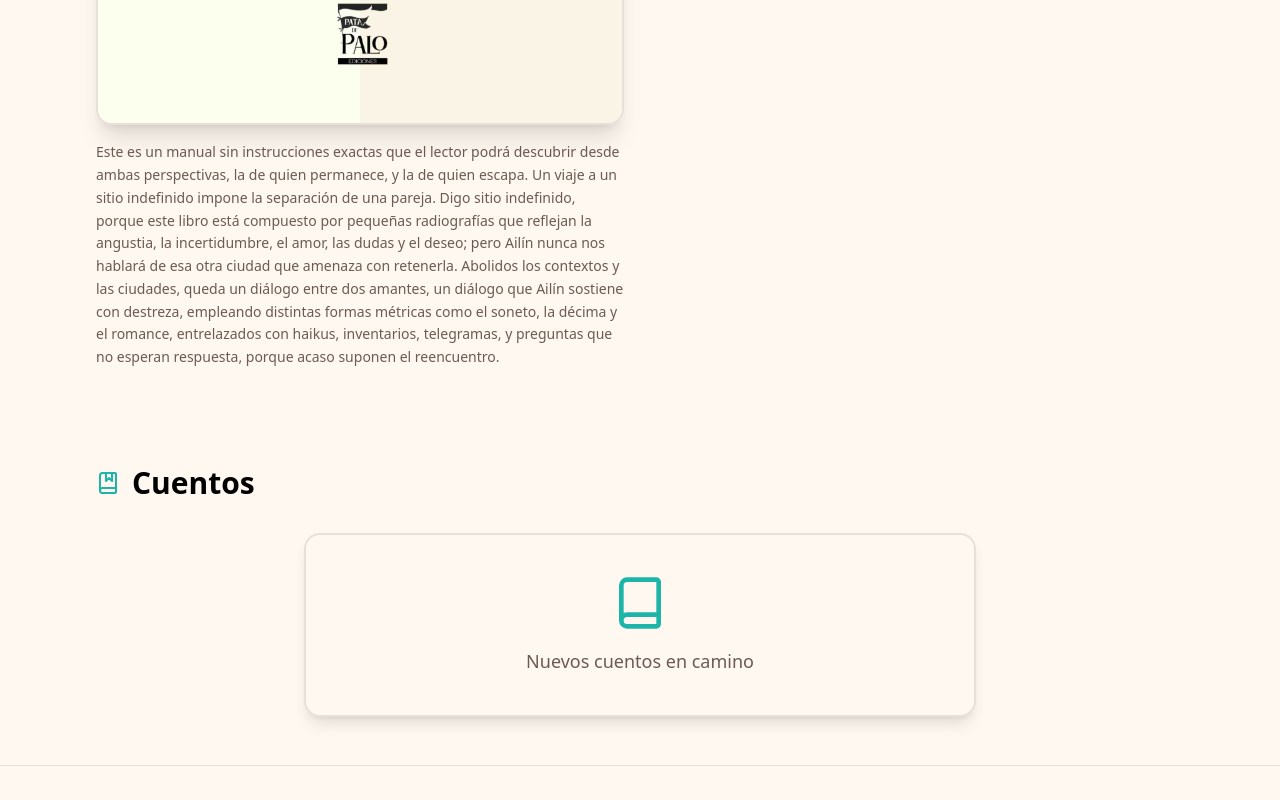
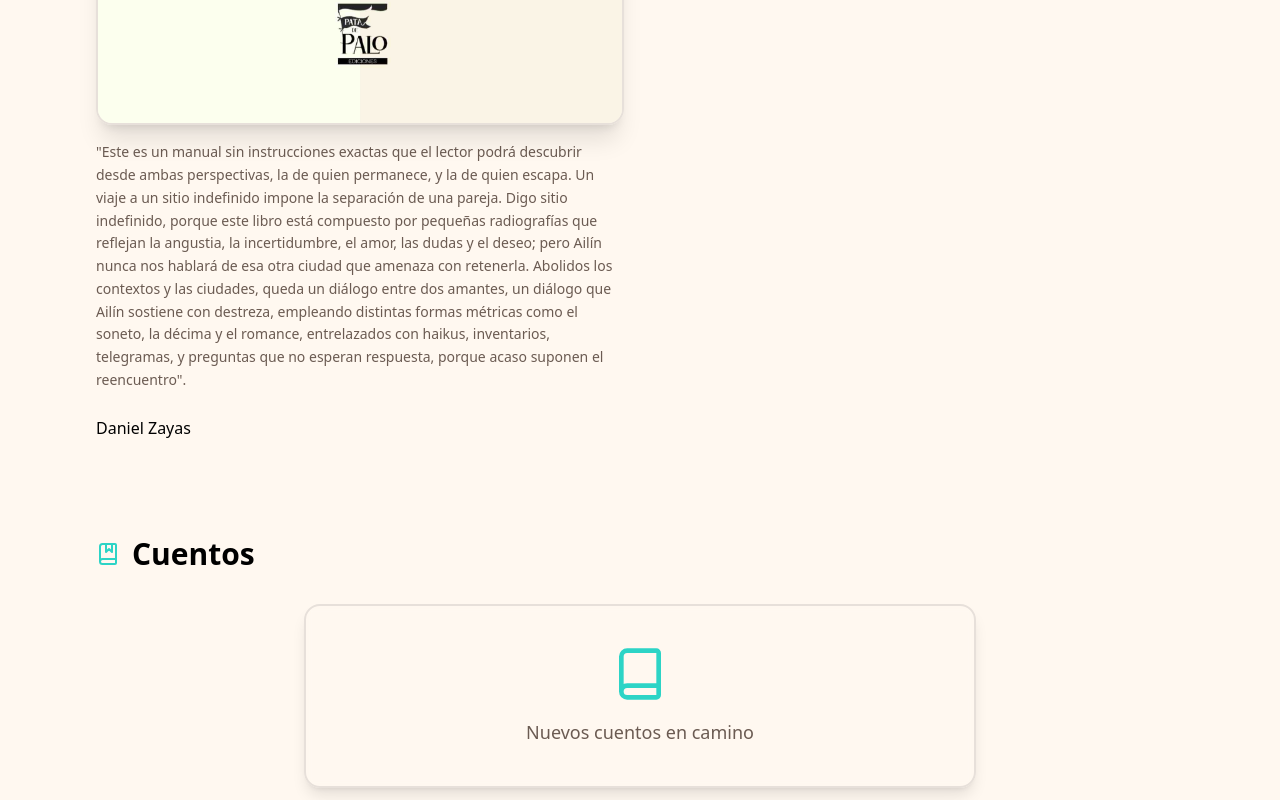
Before and after one commit to Ailin-Glez/portfolio, a React (Vite) app: page /cuentos in a window 1280 px wide. Shown: the part 1093-1893 px from the top of the page. Built offline with nearby package versions, Linux system fonts and the light colour scheme.

Commit message:
changes color

```diff
--- a/src/index.css
+++ b/src/index.css
@@ -5,7 +5,7 @@
 @layer base {
   :root {
     /* New Turquoise & Coral Palette for Ailin González */
-    --primary-turquoise: #1DB5A8;
+    --primary-turquoise: #2DD4C6;
     --secondary-coral: #FF6B4A;
     --bg-cream: #FFF8F0;
     --text-brown: #000000;
--- a/src/pages/HomePage.jsx
+++ b/src/pages/HomePage.jsx
@@ -67,7 +67,7 @@ function HomePage() {
           className="relative z-10 max-w-5xl mx-auto px-4 sm:px-6 lg:px-8
              text-center flex flex-col
              pt-6 sm:pt-10 md:pt-20
-             md:translate-y-36"
+             md:translate-y-48"
         >
           <motion.div
             initial={{ opacity: 0, y: 30 }}
@@ -89,9 +89,8 @@ function HomePage() {
                     to={button.path}
                     className="group relative overflow-hidden rounded-2xl
                                p-4 md:p-6
-                               bg-[var(--accent-white)]/70 backdrop-blur-md
-                               border border-[var(--accent-white)]/60
-                               dark:border-[var(--primary-turquoise)]/30
+                               bg-[rgba(45,212,198,0.5)] backdrop-blur-md
+                               border border-[rgba(45,212,198,1)]
                                hover:bg-[var(--secondary-coral)]
                                hover:border-[var(--secondary-coral)]
                                transition-all duration-300
@@ -103,14 +102,14 @@ function HomePage() {
                                md:aspect-square
                                text-left md:text-center"
                   >
-                    <Icon className="w-6 h-6 md:w-8 md:h-8 text-[var(--text-brown)] group-hover:text-white transition-colors duration-300" />
+                    <Icon className="w-6 h-6 md:w-8 md:h-8 text-black group-hover:text-white transition-colors duration-300" />
 
                     <div className="flex flex-col">
-                      <span className="text-sm md:text-lg font-bold text-[var(--text-brown)] group-hover:text-white transition-colors duration-300">
+                      <span className="text-sm md:text-lg font-bold text-black group-hover:text-white transition-colors duration-300">
                         {button.label}
                       </span>
 
-                      <span className="hidden md:block text-sm text-[var(--text-brown)] group-hover:text-white/90 transition-colors duration-300">
+                      <span className="hidden md:block text-sm text-black/80 group-hover:text-white/90 transition-colors duration-300">
                         {button.subtitle}
                       </span>
                     </div>
--- a/src/pages/StoriesPage.jsx
+++ b/src/pages/StoriesPage.jsx
@@ -37,12 +37,10 @@ Debes venir. No demores.`,
 de lunares como estrellas.
 Los colecciono, son huellas
 de cada beso indiscreto,
-
 del orgasmo más completo
 o la secreta adicción.
 Te ofrezco, sin restricción,
 mi cuerpo y la potestad
-
 de trazar con libertad
 tu propia constelación.`,
     },
@@ -122,8 +120,9 @@ tu propia constelación.`,
                   </div>
                 </div>
                 <p className="mt-4 text-sm text-[var(--text-brown-light)] leading-relaxed">
-                  Este es un manual sin instrucciones exactas que el lector podrá descubrir desde ambas perspectivas, la de quien permanece, y la de quien escapa. Un viaje a un sitio indefinido impone la separación de una pareja. Digo sitio indefinido, porque este libro está compuesto por pequeñas radiografías que reflejan la angustia, la incertidumbre, el amor, las dudas y el deseo; pero Ailín nunca nos hablará de esa otra ciudad que amenaza con retenerla. Abolidos los contextos y las ciudades, queda un diálogo entre dos amantes, un diálogo que Ailín sostiene con destreza, empleando distintas formas métricas como el soneto, la décima y el romance, entrelazados con haikus, inventarios, telegramas, y preguntas que no esperan respuesta, porque acaso suponen el reencuentro.
+                  "Este es un manual sin instrucciones exactas que el lector podrá descubrir desde ambas perspectivas, la de quien permanece, y la de quien escapa. Un viaje a un sitio indefinido impone la separación de una pareja. Digo sitio indefinido, porque este libro está compuesto por pequeñas radiografías que reflejan la angustia, la incertidumbre, el amor, las dudas y el deseo; pero Ailín nunca nos hablará de esa otra ciudad que amenaza con retenerla. Abolidos los contextos y las ciudades, queda un diálogo entre dos amantes, un diálogo que Ailín sostiene con destreza, empleando distintas formas métricas como el soneto, la décima y el romance, entrelazados con haikus, inventarios, telegramas, y preguntas que no esperan respuesta, porque acaso suponen el reencuentro".
                 </p>
+                <p className="font-medium mt-6 text-md text-[var(--text-brown)]">Daniel Zayas</p>
               </a>
 
               {/* Poem Carousel */}
```
